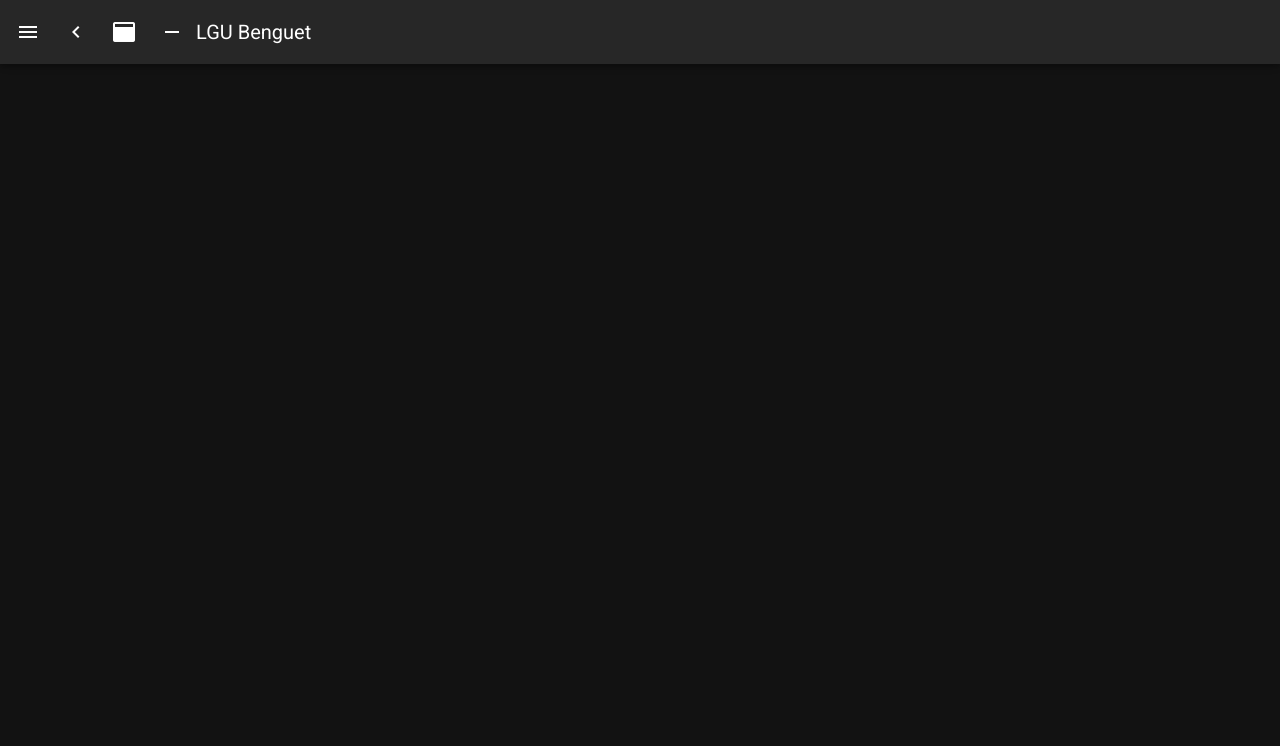
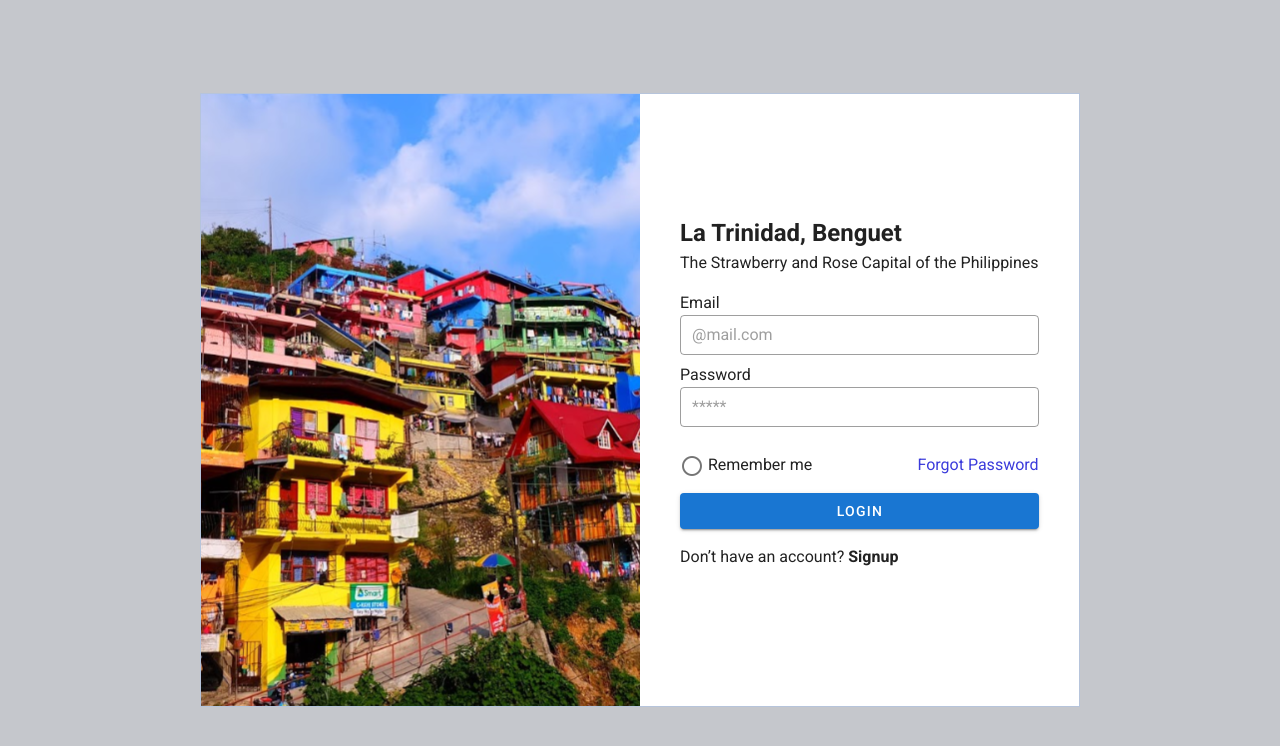
Before and after one commit to chusieme14/LGU-Benguet-Front, a Nuxt app: page /contractor/login in a window 1280 px wide. Before the commit this address had no page. Shown: the top 746 px of the page. Built offline with nearby package versions, Linux system fonts and the light colour scheme.

Commit message:
login ui

```diff
--- /dev/null
+++ b/layouts/login.vue
@@ -0,0 +1,16 @@
+<template>
+  <v-app dark>
+    <nuxt />
+  </v-app>
+</template>
+<script>
+export default {
+  data(){
+    return{
+
+    }
+  }
+}
+</script>
+<style lang="scss" scoped>
+</style>
--- a/nuxt.config.js
+++ b/nuxt.config.js
@@ -49,12 +49,39 @@ export default {
   modules: [
     // https://go.nuxtjs.dev/axios
     '@nuxtjs/axios',
+    '@nuxtjs/auth-next'
   ],
+
+  auth: {
+    redirect: {
+      logout: '/contractor/login',
+      login: '/contractor/login',
+      callback: '/contractor/login',
+    },
+    strategies: {
+      local: {
+        token: {
+          property: 'access_token',
+          global: true,
+        },
+        user: {
+          property: '',
+        },
+        tokenType: '',
+        endpoints: {
+          login: { url: 'login', method: 'post' },
+          logout: { url: 'logout', method: 'post' },
+          user: { url: 'user-details', method: 'get' }
+        }
+      }
+    },
+    // plugins: ['@/plugins/auth-lang-redirect.js']
+  },
 
   // Axios module configuration: https://go.nuxtjs.dev/config-axios
   axios: {
     // Workaround to avoid enforcing hard-coded localhost:3000: https://github.com/nuxt-community/axios-module/issues/308
-    baseURL: '/',
+    baseURL: process.env.API_URL,
   },
 
   // Vuetify module configuration: https://go.nuxtjs.dev/config-vuetify
@@ -62,7 +89,7 @@ export default {
     customVariables: ['~/assets/variables.scss'],
     treeShake: true,
     theme: {
-      dark: true,
+      dark: false,
       themes: {
         dark: {
           primary: colors.blue.darken2,
--- a/package.json
+++ b/package.json
@@ -9,6 +9,7 @@
     "generate": "nuxt generate"
   },
   "dependencies": {
+    "@nuxtjs/auth-next": "5.0.0-1648802546.c9880dc",
     "@nuxtjs/axios": "^5.13.6",
     "core-js": "^3.19.3",
     "nuxt": "^2.15.8",
--- /dev/null
+++ b/pages/contractor/index.vue
@@ -0,0 +1,10 @@
+<template>
+    <div>
+        contructor ak
+    </div>
+</template>
+<script>
+export default {
+    middleware: 'auth',
+}
+</script>
--- /dev/null
+++ b/pages/contractor/login.vue
@@ -0,0 +1,134 @@
+<template>
+  <v-container class="login-main-container" fluid>
+    <div class="inner-container">
+      <div class="image hidden-xs-only">
+        <v-img src="/images/login.svg"/>
+      </div>
+      <div class="login-form">
+        <div>
+          <h2>La Trinidad, Benguet</h2>
+          <p>The Strawberry and Rose Capital of the Philippines</p>
+          <v-form
+            ref="form"
+            v-model="valid"
+            lazy-validation
+          >
+            <label for="">Email</label>
+            <v-text-field
+              v-model="payload.email"
+              :rules="[!!payload.email || 'Email is required']"
+              placeholder="@mail.com"
+              required
+              outlined
+              dense
+              hide-details="auto"
+              class="mb-2"
+            ></v-text-field>
+            <label for="">Password</label>
+            <v-text-field
+              v-model="payload.password"
+              placeholder="*****"
+              type="password"
+              required
+              outlined
+              dense
+            ></v-text-field>
+            <div class="remember">
+                <div>
+                  <v-icon  @click="isremember=!isremember" v-if="!isremember">
+                    mdi-circle-outline
+                  </v-icon>
+                  <v-icon  @click="isremember=!isremember" v-else>
+                    mdi-circle-slice-8
+                  </v-icon>
+                  Remember me
+                </div>
+                <p>Forgot Password</p>
+            </div>
+            <v-btn @click="login" color="primary" width="100%">LOGIN</v-btn>
+            <p class="signup">Don’t have an account? <strong @click="gotoRegister">Signup</strong></p>
+          </v-form>
+        </div>
+      </div>
+    </div>
+  </v-container>
+</template>
+<script>
+export default {
+  layout: "login",
+  data(){
+    return{
+      valid: true,
+      payload:{
+        email:'',
+        password:''
+      },
+      isremember: false
+    }
+  },
+  methods:{
+    remember(){
+      console.log(this.isremember,"dhjsdjshdjsdhj")
+      if(this.isremember==1) this.isremember = 0
+    },
+    gotoRegister(){
+      this.$router.push({ path: '/contractor/register' })
+    },
+    login(){
+      if(!this.$refs.form.validate()) return
+      console.log("djshdjsdh")
+
+    }
+  }
+};
+</script>
+<style lang="scss" scoped>
+  .v-btn:before {
+    opacity: 0 !important;
+  }
+
+  .v-ripple__container {
+    opacity: 0 !important;
+  }
+  .login-main-container{
+    height: 100vh;
+    display: grid;
+    place-items: center;
+    width: 100%;
+    background-color: #c5c7cc;
+
+    .inner-container{
+      display: flex;
+      width: 70%;
+      border: 1px solid #b6c4db;
+      background-color: white;
+
+      .image{
+        // background-image: url('/images/login.svg');
+        width: 50%;
+        background-repeat: no-repeat;
+        object-fit: contain;
+      }
+      .login-form{
+        display: grid;
+        place-items: center;
+        width: 50%;
+
+        .remember{
+          display: flex;
+          justify-content: space-between;
+
+          p{
+            cursor: pointer;
+            color: rgb(59, 59, 219);
+          }
+          // padding-left: 44px;
+        }
+
+        .signup{
+          margin-top: 1rem;
+        }
+      }
+    }
+  }
+</style>
--- /dev/null
+++ b/pages/contractor/register.vue
@@ -0,0 +1,8 @@
+<template>
+  <div>register ine</div>
+</template>
+<script>
+export default {
+  layout: "login",
+}
+</script>
--- /dev/null
+++ b/store/index.js
@@ -0,0 +1,24 @@
+export const state = () => ({
+  counter: 0
+})
+
+export const getters = {
+  getCounter(state) {
+    return state.counter
+  }
+}
+
+export const mutations = {
+  increment(state) {
+    state.counter++
+  }
+}
+
+export const actions = {
+  async fetchCounter({ state }) {
+    // make request
+    const res = { data: 10 };
+    state.counter = res.data;
+    return res.data;
+  }
+}
```
Also changed, not shown: static/images/login.svg (added), 1 other file (tests, documents, lock files or other folders).
